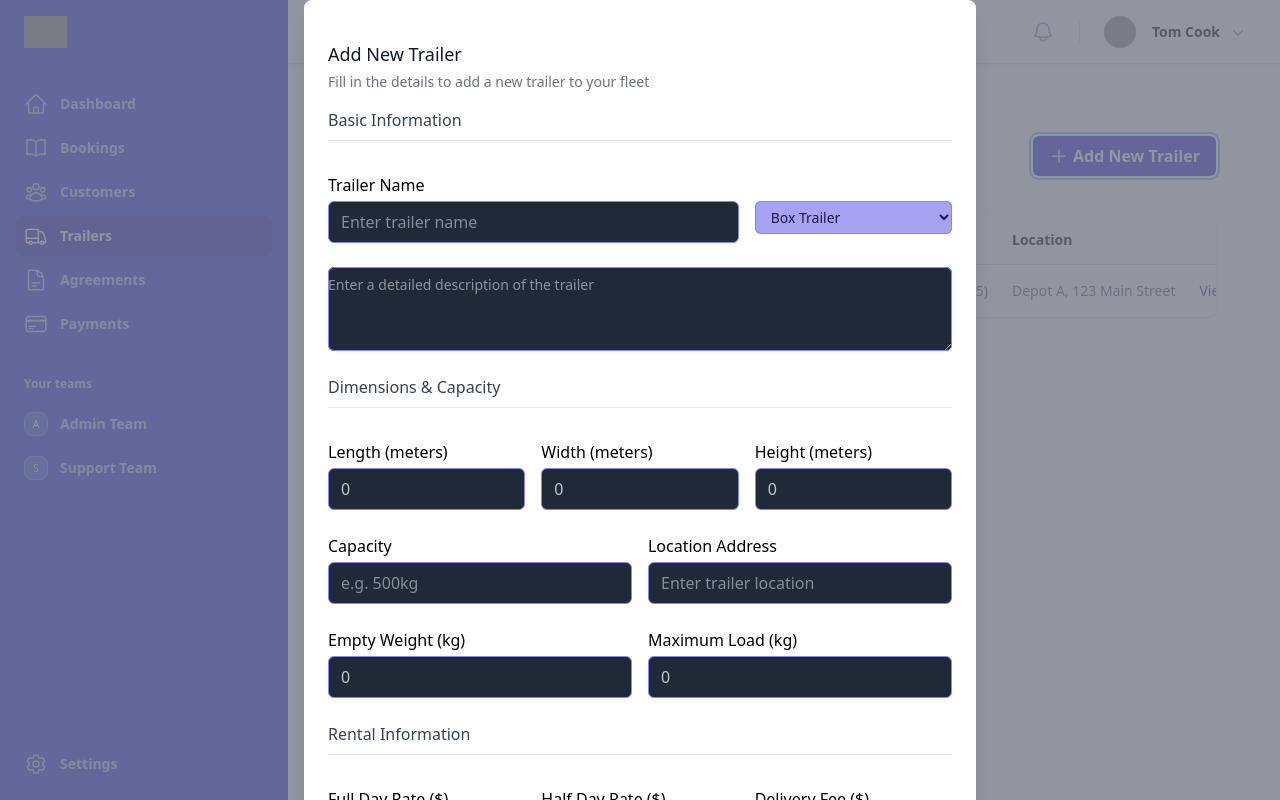
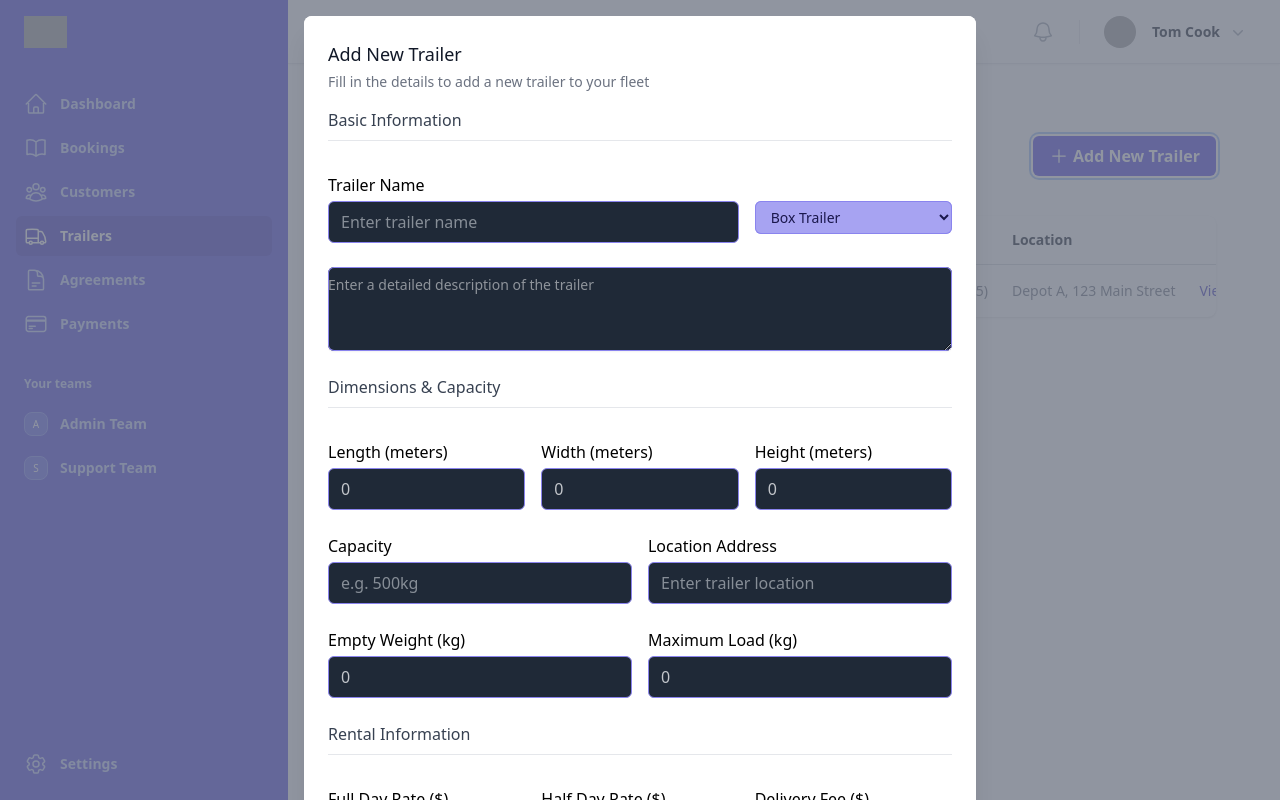
Before and after one commit to IslandTeki18/afi-trailers-admin, a React (Vite) app: page /trailers in a window 1280 px wide. Both pictures are taken after a click on the button "Add New Trailer". Built offline with nearby package versions, Linux system fonts and the light colour scheme; grey boxes are pictures that could not be loaded.

Commit message:
fix: adjust padding in Modal component for improved layout

```diff
--- a/src/components/Modal.tsx
+++ b/src/components/Modal.tsx
@@ -91,7 +91,7 @@ export const Modal: React.FC<ModalProps> = ({
       />
 
       <div
-        className="fixed inset-0 z-10 w-screen overflow-y-auto"
+        className="py-4 fixed inset-0 z-10 w-screen overflow-y-auto"
         onClick={handleBackdropClick}
       >
         <div
@@ -99,7 +99,7 @@ export const Modal: React.FC<ModalProps> = ({
           onClick={handleBackdropClick}
         >
           <div
-            className={`py-4 relative transform overflow-hidden rounded-lg bg-white text-left shadow-xl transition-all duration-300 ease-out
+            className={`relative transform overflow-hidden rounded-lg bg-white text-left shadow-xl transition-all duration-300 ease-out
               ${
                 isClosing
                   ? "opacity-0 translate-y-4 sm:translate-y-0 sm:scale-95"
```
